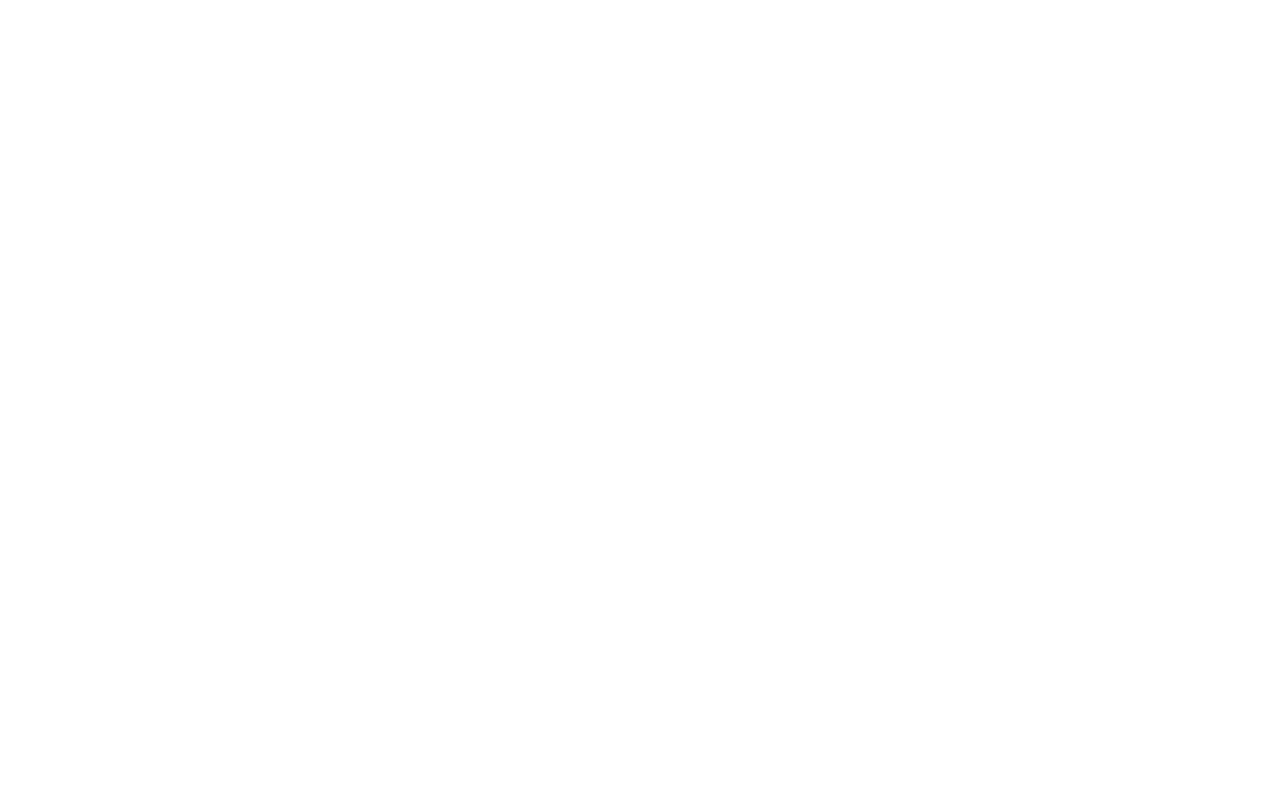
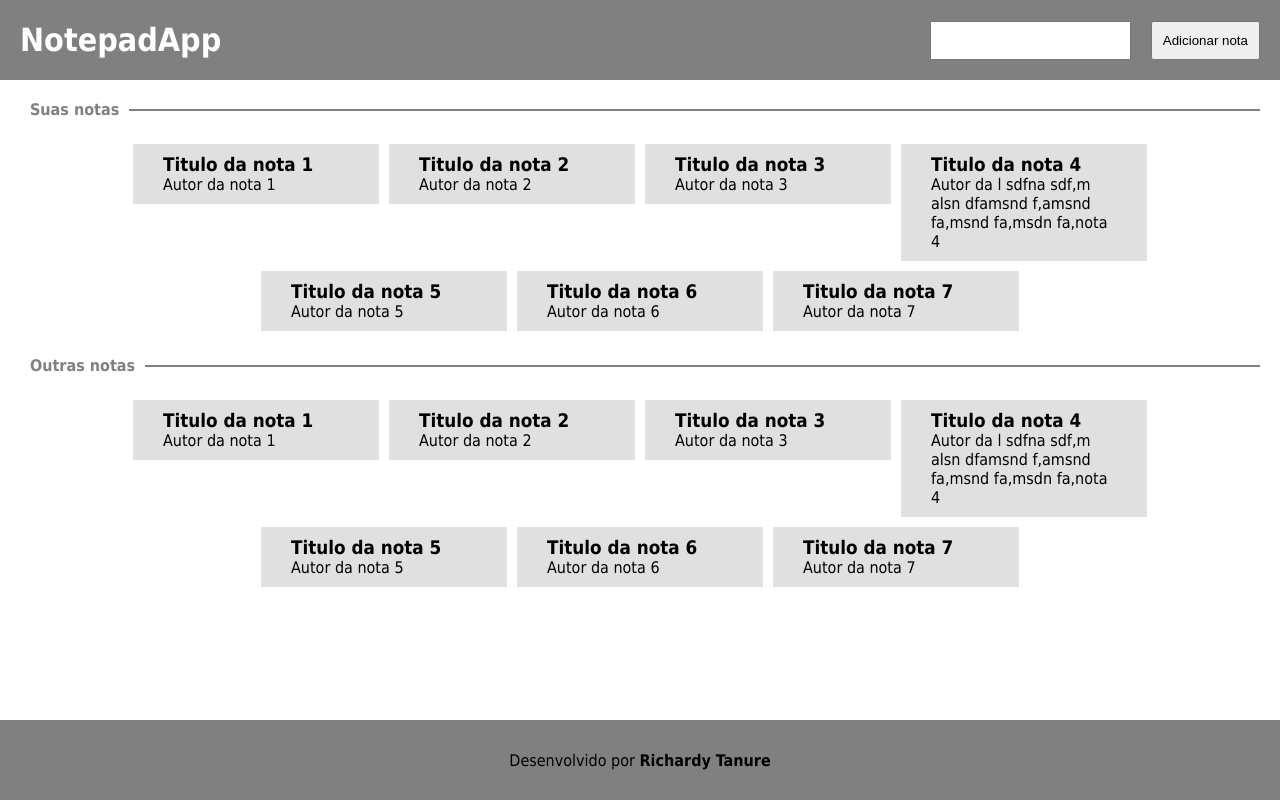
Before and after one commit to rTanure/notepadApp, a React (Vite) app: page / in a window 1280 px wide. Before the commit this address had no page. Built offline with nearby package versions, Linux system fonts and the light colour scheme; no server answers.

Commit message:
cards creation - start api connection

```diff
--- a/package.json
+++ b/package.json
@@ -8,6 +8,7 @@
     "preview": "vite preview"
   },
   "dependencies": {
+    "axios": "^0.27.2",
     "react": "^18.0.0",
     "react-dom": "^18.0.0",
     "react-router-dom": "^6.3.0"
--- a/src/Routes.jsx
+++ b/src/Routes.jsx
@@ -6,7 +6,7 @@
     return(
         <BrowserRouter>
             <Routes>
-                <Route path="/home" element={<Home />}/>
+                <Route path="/" element={<Home />}/>
             </Routes>
         </BrowserRouter>
     )
--- /dev/null
+++ b/src/components/Footer/index.jsx
@@ -0,0 +1,9 @@
+import './style.css'
+
+export default function Footer() {
+    return (
+        <footer>
+            <p>Desenvolvido por <a href="https://richardytanure.com">Richardy Tanure</a></p>
+        </footer>
+    )
+}
--- /dev/null
+++ b/src/components/Footer/style.css
@@ -0,0 +1,11 @@
+footer {
+    background-color: gray;
+    height: 80px;
+    display: flex;
+    align-items: center;
+    justify-content: center;
+}
+
+footer a {
+    font-weight: bold;
+}
--- /dev/null
+++ b/src/components/SmallCard/index.jsx
@@ -0,0 +1,13 @@
+import './style.css'
+
+export default function SmallCard({title, author, id}) {
+    const cardUrl = "/note/" + id
+    return (
+        <div className="small_card">
+            <a href={cardUrl}>
+                <h3 className="title">{title}</h3>
+                <span className="author">{author}</span>
+            </a>
+        </div>
+    )
+}
--- /dev/null
+++ b/src/components/SmallCard/style.css
@@ -0,0 +1,10 @@
+.small_card {
+    width: 25%;
+    padding: 5px;
+}
+
+.small_card a {
+    display: block;
+    background-color: rgb(224, 224, 224);
+    padding: 10px 30px;
+}
--- a/src/pages/Home/index.jsx
+++ b/src/pages/Home/index.jsx
@@ -1,13 +1,52 @@
+import { useEffect, useState } from 'react'
+import axios from 'axios'
+
 import Header from '../../components/Header'
 import Separator from '../../components/Separator'
+import SmallCard from '../../components/SmallCard'
+import Footer from '../../components/Footer'
+
+import './style.css'
 
 export default function Home() {
+    // const APIUrl = "https://notepad-app-api.vercel.app/api/notes"
+    const APIUrl = "http://localhost:8080/api/notes"
+
+
+    const [notes, setNotes] = useState({ "content": {}})
+
+    useEffect(()=>{
+        axios.get(APIUrl)
+            .then(response => console.log("conectado"))
+            .catch(error => console.error("Erro -> " + error))
+    })
+
     return (
         <>
             <Header />
-            <Separator title="Suas notas"/>
-            <Separator title="Outras notas"/>
-
+            <section>
+                <Separator title="Suas notas"/>
+                <div className="notes_container">
+                    <SmallCard title="Titulo da nota 1" author="Autor da nota 1" id="1"/>
+                    <SmallCard title="Titulo da nota 2" author="Autor da nota 2" id="2"/>
+                    <SmallCard title="Titulo da nota 3" author="Autor da nota 3" id="3"/>
+                    <SmallCard title="Titulo da nota 4" author="Autor da  l sdfna sdf,m alsn dfamsnd f,amsnd fa,msnd fa,msdn fa,nota 4" id="4"/>
+                    <SmallCard title="Titulo da nota 5" author="Autor da nota 5" id="5"/>
+                    <SmallCard title="Titulo da nota 6" author="Autor da nota 6" id="6"/>
+                    <SmallCard title="Titulo da nota 7" author="Autor da nota 7" id="7"/>
+                </div>
+                <Separator title="Outras notas"/>
+                <div className="notes_container">
+                    <SmallCard title="Titulo da nota 1" author="Autor da nota 1" id="1"/>
+                    <SmallCard title="Titulo da nota 2" author="Autor da nota 2" id="2"/>
+                    <SmallCard title="Titulo da nota 3" author="Autor da nota 3" id="3"/>
+                    <SmallCard title="Titulo da nota 4" author="Autor da  l sdfna sdf,m alsn dfamsnd f,amsnd fa,msnd fa,msdn fa,nota 4" id="4"/>
+                    <SmallCard title="Titulo da nota 5" author="Autor da nota 5" id="5"/>
+                    <SmallCard title="Titulo da nota 6" author="Autor da nota 6" id="6"/>
+                    <SmallCard title="Titulo da nota 7" author="Autor da nota 7" id="7"/>
+                </div>
+            </section>
+            <Footer />
         </>
     )
 }
--- a/src/pages/Home/style.css
+++ b/src/pages/Home/style.css
@@ -0,0 +1,11 @@
+.notes_container {
+    display: flex;
+    justify-content: center;
+    flex-wrap: wrap;
+    width: 80%;
+    margin: 0 auto;
+}
+
+section {
+    min-height: calc(100vh - 160px);
+}
--- a/src/styles/general.css
+++ b/src/styles/general.css
@@ -1,3 +1,8 @@
 body {
     font-family: Tahoma;
 }
+
+a {
+    text-decoration: none;
+    color: black;
+}
```
Also changed, not shown: projeto.png (added), 1 other file (tests, documents, lock files or other folders).
